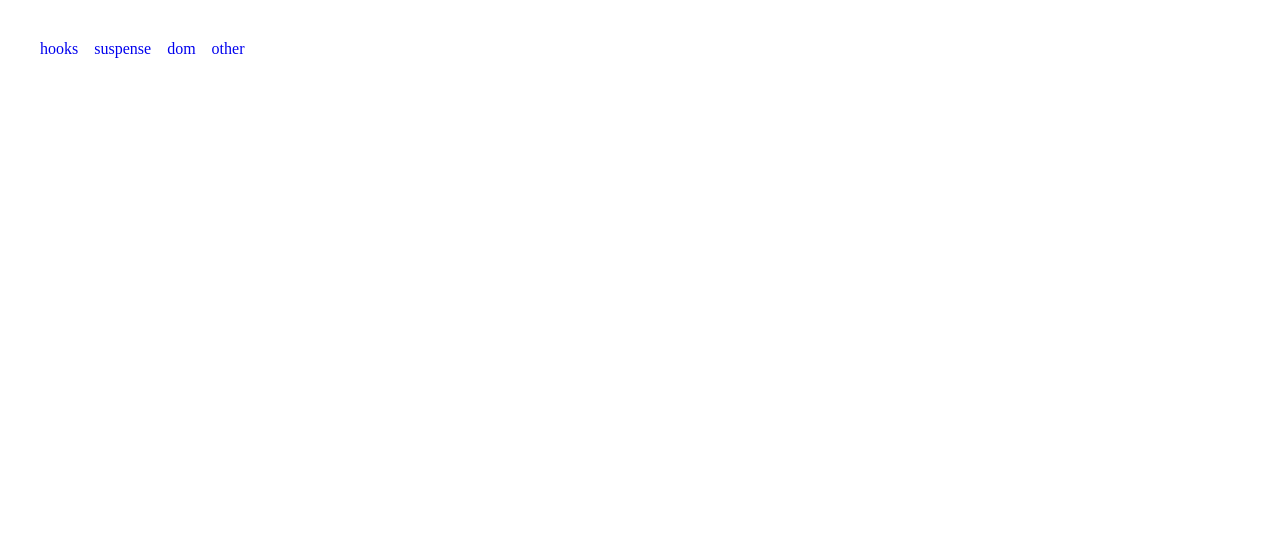
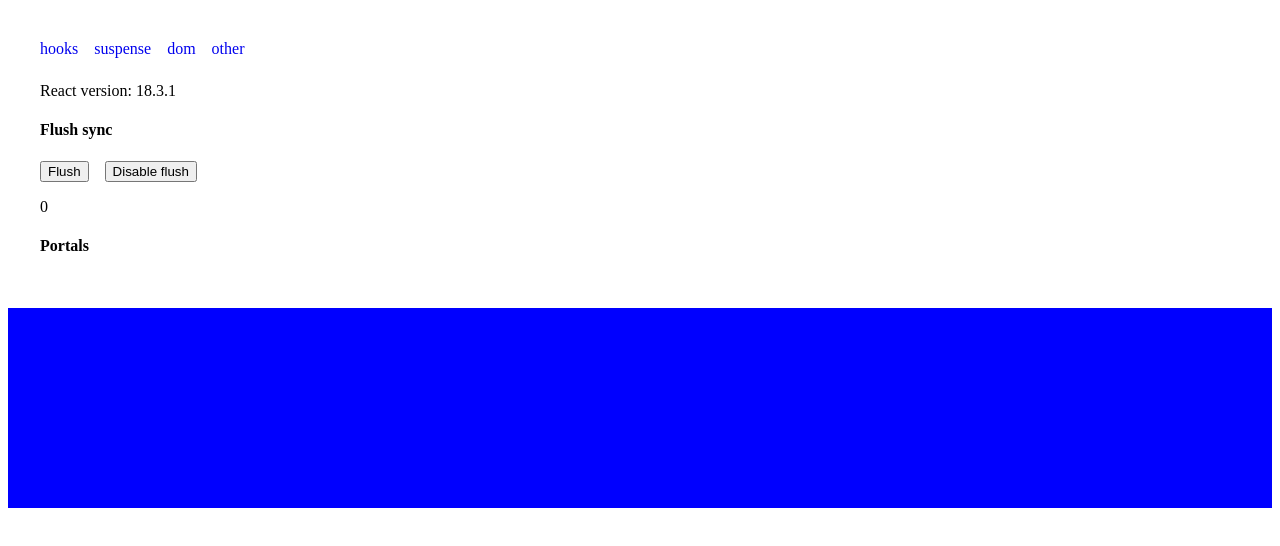
Before and after one commit to vosmol/lab_react, a React (Vite) app in the folder packages/general/: page /dom in a window 1280 px wide. Shown: the top 546 px of the page. Built offline with nearby package versions, Linux system fonts and the light colour scheme.

Commit message:
feat: Added DOM code

```diff
--- a/packages/general/src/sections/dom.tsx
+++ b/packages/general/src/sections/dom.tsx
@@ -1,3 +1,4 @@
+import { FC, PropsWithChildren, useEffect, useRef, useState } from 'react';
 import {
 	createPortal,
 	findDOMNode,
@@ -5,23 +6,111 @@ import {
 	hydrate,
 	render,
 	unmountComponentAtNode,
-	unstable_batchedUpdates,
-	unstable_renderSubtreeIntoContainer,
 	version
 } from 'react-dom';
 
 const keep = [
-	createPortal,
+	// deprecated in strict mode
 	findDOMNode,
-	flushSync,
+	// replaced with root.unmount - r18
 	unmountComponentAtNode,
-	unstable_batchedUpdates,
+	// replaced with client.hydrateRoot - r18,
 	hydrate,
-	render,
-	unstable_renderSubtreeIntoContainer,
-	version
+	// replaced with createRoot - r18
+	render
 ];
 
 export const Section_DOM = () => {
-	return null;
+	const flushRef = useRef<HTMLParagraphElement>(null);
+	const [count, setCount] = useState(0);
+	const [flush, setFlush] = useState(true);
+
+	function handleClick() {
+		const el = flushRef.current;
+
+		if (flush) {
+			flushSync(() => {
+				setCount((v) => v + 1);
+			});
+		} else {
+			setCount((v) => v + 1);
+		}
+
+		if (el) console.log(el.innerText);
+	}
+
+	return (
+		<div>
+			<p>React version: {version}</p>
+			<div>
+				<h4>Flush sync</h4>
+				<button style={{ marginRight: '1rem' }} onClick={handleClick}>
+					Flush
+				</button>
+				<button onClick={() => setFlush((v) => !v)}>
+					{flush ? 'Disable flush' : 'Enable flush'}
+				</button>
+				<p ref={flushRef}>{count}</p>
+			</div>
+			<div>
+				<h4>Portals</h4>
+				<Parent>
+					<Portal portalId="portal" createWrapper>
+						<Child />
+					</Portal>
+				</Parent>
+			</div>
+		</div>
+	);
 };
+
+const Portal: FC<
+	PropsWithChildren<{
+		portalId: string;
+		target?: HTMLElement;
+		createWrapper?: boolean;
+	}>
+> = ({ children, target, portalId, createWrapper }) => {
+	let wrapper = document.getElementById(portalId);
+	const prev = useRef<HTMLElement>();
+	const targetParent = target || document.body;
+
+	useEffect(() => {
+		console.log(target);
+	});
+
+	if (!wrapper) {
+		if (!createWrapper) throw new Error('Portal element not found');
+
+		if (prev.current) {
+			wrapper = prev.current;
+		} else {
+			wrapper = document.createElement('div');
+		}
+
+		wrapper.setAttribute('id', portalId);
+
+		targetParent.appendChild(wrapper);
+	}
+
+	prev.current = wrapper;
+
+	return createPortal(children, wrapper);
+};
+
+const Parent: FC<PropsWithChildren<{}>> = ({ children }) => {
+	return (
+		<div
+			style={{ overflow: 'hidden', height: 0 }}
+			onClick={() => {
+				console.log('my child was clicked');
+			}}
+		>
+			{children}
+		</div>
+	);
+};
+
+const Child = () => {
+	return <div style={{ height: 200, background: 'blue' }}></div>;
+};
```
Also changed, not shown: 1 other file (tests, documents, lock files or other folders).
